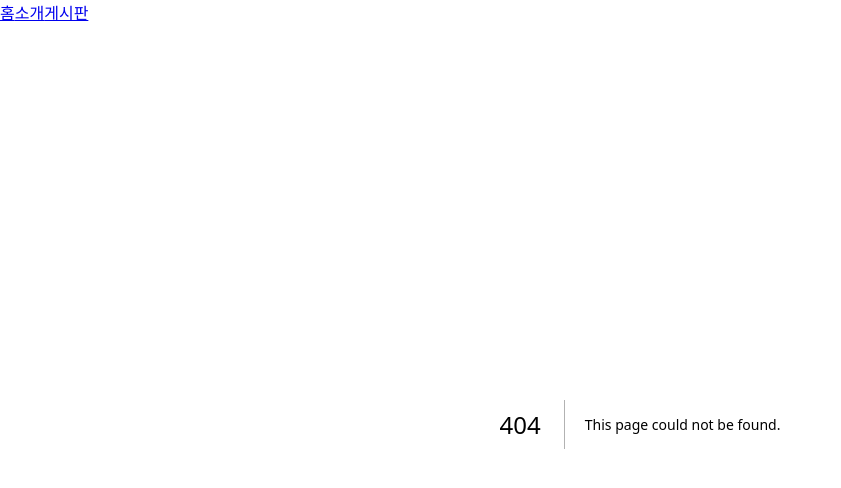
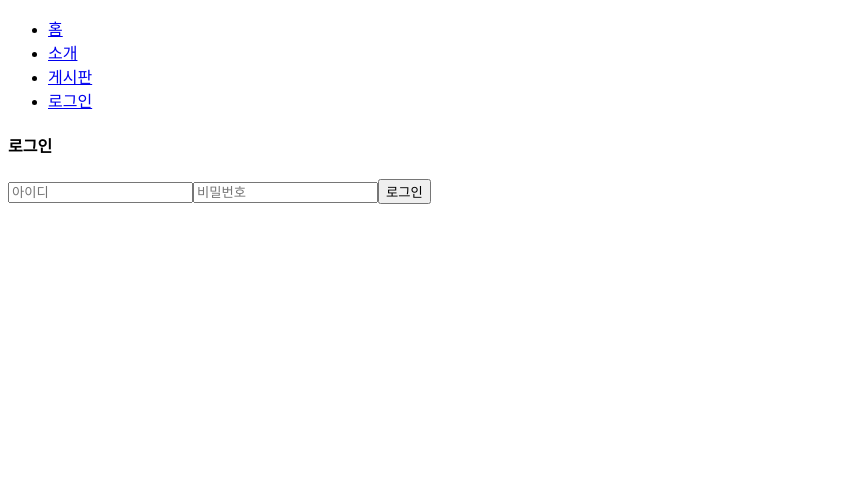
Before and after one commit to bambbdd/nextjsSpringbootDemo, a Next.js app in the folder frontapp/: page /member/login in a window 1280 px wide. Before the commit this address had no page. Shown: the top 488 px of the page, without its empty margins (0-841 px from the left). Built offline with nearby package versions, Linux system fonts and the light colour scheme.

Commit message:
acceesToken cookie working of the front part

```diff
--- a/frontapp/app/layout.tsx
+++ b/frontapp/app/layout.tsx
@@ -16,9 +16,12 @@ export default function RootLayout({
     <html lang="ko">
       <body>
         <nav>
-          <Link href="/">홈</Link>
-          <Link href="/about">소개</Link>
-          <Link href="/article">게시판</Link>
+          <ul>
+            <li><Link href="/">홈</Link></li>
+            <li><Link href="/about">소개</Link></li>
+            <li><Link href="/article">게시판</Link></li>
+            <li><Link href="/member/login">로그인</Link></li>
+          </ul>
         </nav>
         {children}
       </body>
--- /dev/null
+++ b/frontapp/app/member/login/page.tsx
@@ -0,0 +1,45 @@
+'use client'
+
+import { useState, useEffect } from 'react'
+
+export default function Login() {
+    const [user, setUser] = useState({username: '', password: ''});
+
+    const handleSubmit = async (e) => {
+        e.preventDefault();
+
+
+        const response = await fetch(`http://localhost:8090/api/v1/members/login`, {
+            method: 'POST',
+            credentials: 'include', // 인증 정보를 함께 보내는 경우
+            headers: {
+                'Content-Type' : 'application/json'
+            },
+            body: JSON.stringify(user)
+        })
+
+        if ( response.ok ) {
+            alert('success')
+        } else {
+            alert('fail')
+        }
+    }
+
+    const handleChange = (e) => {
+        const {name, value} = e.target;
+
+        setUser({...user, [name]: value})
+        // console.log({...user, [name]: value})
+    }
+
+    return (
+        <>
+            <h4>로그인</h4>
+            <form onSubmit={handleSubmit}>
+                <input type="text" name="username" onChange={handleChange} placeholder='아이디'/>
+                <input type="password" name="password" onChange={handleChange} placeholder='비밀번호'/>
+                <input type="submit" value="로그인" />
+            </form>
+        </>
+    );
+}
```
